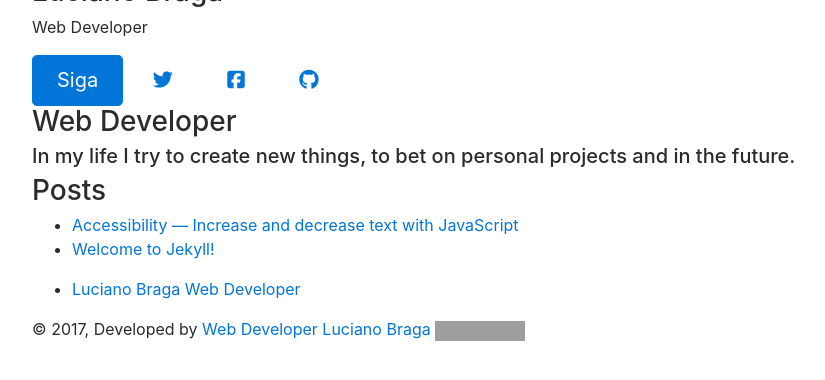
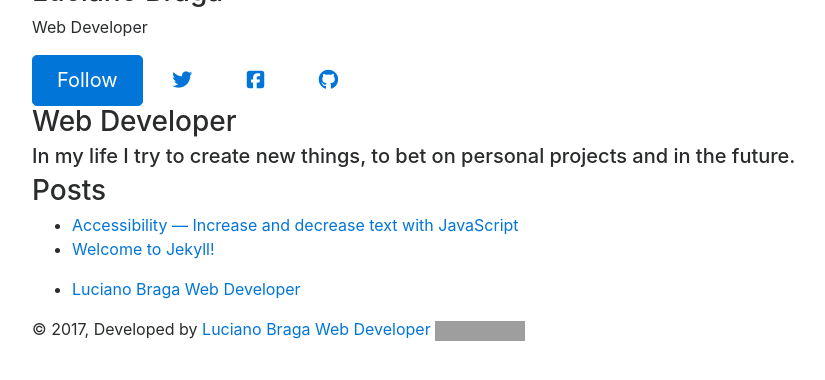
Before and after one commit to elvissuperlogica/lucianobragaweb.github.io, a Jekyll site: the page built from index.md, in a window 1280 px wide, cut to the strip 324-704 px from the top of the page. Shown: the whole strip, without its empty margins (53-878 px from the left). Built offline with Jekyll 4.4.1, drawn with Linux system fonts in a browser that asks for light colours; nearby versions of some CDN libraries; comment, search, counter and statistics services are not loaded; grey boxes are pictures that could not be loaded.

Commit message:
Translate texts

```diff
--- a/_includes/footer.html
+++ b/_includes/footer.html
@@ -14,7 +14,7 @@
                     <script>
                         document.write(new Date().getFullYear())
                     </script>, Developed by
-                    <a href="http://www.lucianobragaweb.com" target="_blank">Web Developer Luciano Braga</a>
+                    <a href="http://www.lucianobragaweb.com" target="_blank">Luciano Braga Web Developer</a>
                     <img src="https://pagespeed-badges.herokuapp.com/?url={{ site.url }}{{ page.url }}&strat=desktop" alt="Google Page Speed">
                 </div>
             </div>
--- a/_layouts/now/index.html
+++ b/_layouts/now/index.html
@@ -14,14 +14,14 @@ layout: compress
         <div class="section">
             <div class="container">
                 <div class="button-container">
-                    <a href="#button" class="btn btn-primary btn-round btn-lg">Siga</a>
-                    <a href="https://twitter.com/lucianobragaweb" class="btn btn-default btn-round btn-lg btn-icon" rel="tooltip" title="Siga no Twitter">
+                    <a href="#button" class="btn btn-primary btn-round btn-lg">Follow</a>
+                    <a href="https://twitter.com/lucianobragaweb" class="btn btn-default btn-round btn-lg btn-icon" rel="tooltip" title="Follow on Twitter">
                         <i class="fa fa-twitter"></i>
                     </a>
-                    <a href="http://fb.com/sitelucianobragaweb" class="btn btn-default btn-round btn-lg btn-icon" rel="tooltip" title="Curtir no Facebook">
+                    <a href="http://fb.com/sitelucianobragaweb" class="btn btn-default btn-round btn-lg btn-icon" rel="tooltip" title="Like on Facebook">
                         <i class="fa fa-facebook-square"></i>
                     </a>
-                    <a href="http://github.com/lucianobragaweb" class="btn btn-default btn-round btn-lg btn-icon" rel="tooltip" title="Siga no Github">
+                    <a href="http://github.com/lucianobragaweb" class="btn btn-default btn-round btn-lg btn-icon" rel="tooltip" title="Follow on Github">
                         <i class="fa fa-github"></i>
                     </a>
                 </div>
```
